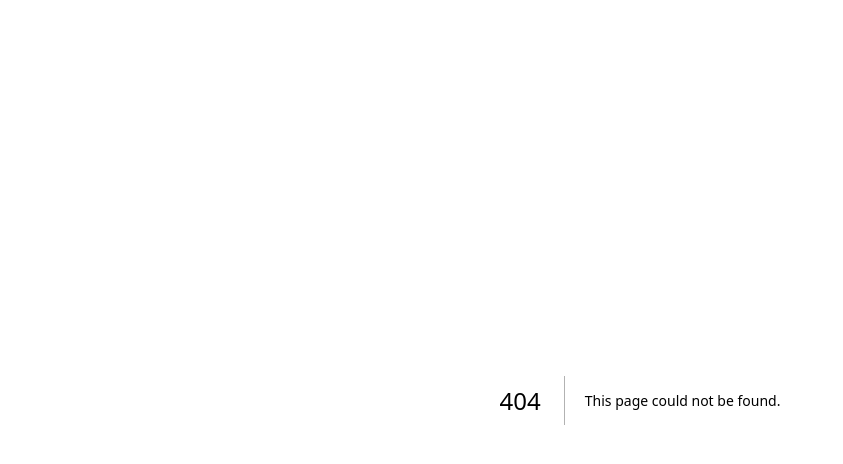
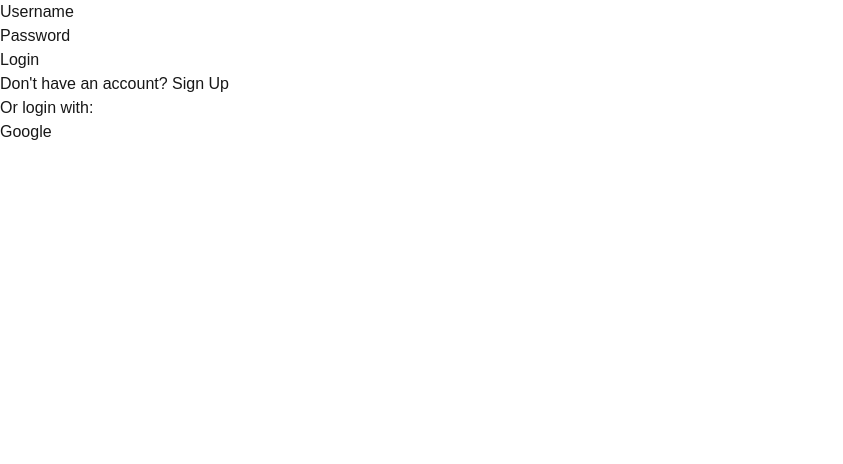
Before and after one commit to PhanFiction/bookhub_frontend, a Next.js app: page /login in a window 1280 px wide. Before the commit this address had no page. Shown: the top 464 px of the page, without its empty margins (0-843 px from the left). Built offline with nearby package versions, Linux system fonts and the light colour scheme.

Commit message:
Created login page

```diff
--- /dev/null
+++ b/app/login/page.tsx
@@ -0,0 +1,26 @@
+
+
+export default function Login() {
+  return (
+    <div>
+      <form action="">
+        <div>
+          <label htmlFor="username">Username</label>
+          <input type="text" id="username" name="username" required />
+        </div>
+        <div>
+          <label htmlFor="password">Password</label>
+          <input type="password" id="password" name="password" required />
+        </div>
+        <button type="submit">Login</button>
+        <div>
+          <p>Don&apos;t have an account? <a href="/signup">Sign Up</a></p>
+        </div>
+        <div>
+          <p>Or login with:</p>
+          <button type="button" onClick={() => console.log('Google login')}>Google</button>
+        </div>
+      </form>
+    </div>
+  )
+}
```
